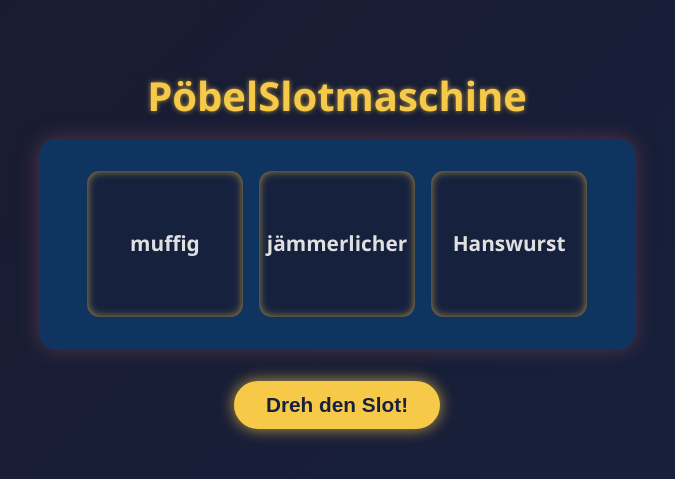
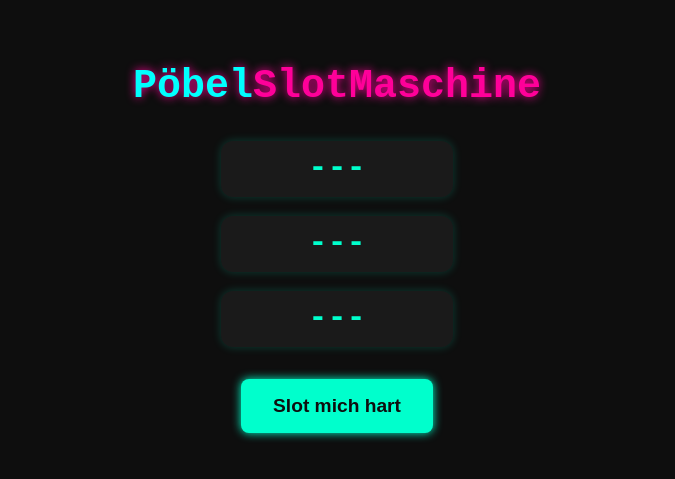
Before and after one commit to powlrand/poebelslotmaschine, a plain HTML site: page index.html in a window 1280 px wide. Shown: the part 181-660 px from the top of the page, without its empty margins (303-978 px from the left). Drawn offline with Linux system fonts and the light colour scheme.

Commit message:
Update index.html

```diff
--- a/index.html
+++ b/index.html
@@ -2,159 +2,130 @@
 <html lang="de">
   <head>
     <meta charset="UTF-8" />
-<meta name="viewport" content="width=device-width, initial-scale=1" />
-<title>PöbelSlotmaschine</title>
+    <meta name="viewport" content="width=device-width, initial-scale=1.0" />
+    <title>PöbelSlotMaschine</title>
     <style>
       body {
-    font-family: 'Segoe UI', Tahoma, Geneva, Verdana, sans-serif;
-    background: linear-gradient(135deg, #1a1a2e, #16213e);
-    color: #e0e0e0;
         margin: 0;
+        font-family: 'Courier New', Courier, monospace;
+        background: #0e0e0e;
+        color: #00ffcc;
         display: flex;
         flex-direction: column;
-    min-height: 100vh;
         align-items: center;
         justify-content: center;
+        height: 100vh;
         padding: 1rem;
       }
 
       h1 {
         font-size: 2.5rem;
-    margin-bottom: 1rem;
-    color: #f7c948;
-    text-shadow: 0 0 5px #f7c948aa;
+        text-align: center;
+        margin-bottom: 2rem;
+        color: #ff0099;
+        text-shadow: 0 0 10px #ff0099;
       }
 
-  #machine {
-    background: #0f3460;
-    border-radius: 1rem;
-    padding: 2rem 3rem;
-    box-shadow: 0 0 20px #53354a;
+      .slot-container {
         display: flex;
-    gap: 1rem;
-    max-width: 500px;
-    width: 90vw;
-    justify-content: center;
+        flex-direction: column;
+        gap: 1.2rem;
+        align-items: center;
+        font-size: 2rem;
+        font-weight: bold;
+        min-height: 8rem;
       }
 
       .slot {
-    background: #16213e;
-    border-radius: 0.8rem;
-    width: 30%;
-    min-height: 130px;
-    display: flex;
-    align-items: center;
-    justify-content: center;
-    font-weight: bold;
-    font-size: 1.3rem;
-    line-height: 1.3;
-    color: #e0e0e0;
-    padding: 0.5rem;
-    box-shadow: inset 0 0 8px #f7c948aa;
-    user-select: none;
-    white-space: pre-line; /* damit \n sichtbar sind */
+        min-width: 200px;
         text-align: center;
-    transition: font-size 0.3s ease;
+        padding: 0.5rem 1rem;
+        border-radius: 12px;
+        background: #1a1a1a;
+        box-shadow: 0 0 10px #00ffcc33;
+        min-height: 2.5rem;
       }
 
-  button#spinBtn {
+      button {
         margin-top: 2rem;
-    background: #f7c948;
+        padding: 1rem 2rem;
+        background: #00ffcc;
+        color: #0e0e0e;
         border: none;
-    padding: 0.75rem 2rem;
-    border-radius: 9999px;
-    font-weight: 700;
-    font-size: 1.3rem;
-    color: #16213e;
+        font-size: 1.2rem;
+        font-weight: bold;
+        border-radius: 8px;
         cursor: pointer;
-    box-shadow: 0 0 15px #f7c948bb;
-    transition: background-color 0.3s ease;
+        box-shadow: 0 0 10px #00ffcc;
+        transition: transform 0.2s;
       }
 
-  button#spinBtn:hover {
-    background: #d6b83c;
+      button:hover {
+        transform: scale(1.05);
       }
 
-  /* Responsive */
-  @media (max-width: 480px) {
-    #machine {
-      flex-direction: column;
-      max-width: 320px;
-      padding: 1rem 1.5rem;
+      @media (max-width: 600px) {
+        h1 {
+          font-size: 2rem;
         }
-    .slot {
-      width: 100%;
-      min-height: 100px;
-      font-size: 1.1rem;
-    }
-    button#spinBtn {
-      width: 100%;
-      font-size: 1.2rem;
+        .slot-container {
+          font-size: 1.5rem;
         }
       }
     </style>
   </head>
   <body>
-
-<h1>PöbelSlotmaschine</h1>
-
-<div id="machine">
-  <div id="slot1" class="slot">--</div>
-  <div id="slot2" class="slot">--</div>
-  <div id="slot3" class="slot">--</div>
+    <h1><span style="color:#00ffff">Pöbel</span>Slot<span style="color:#ff0099">Maschine</span></h1>
+    <div class="slot-container">
+      <div id="slot1" class="slot">---</div>
+      <div id="slot2" class="slot">---</div>
+      <div id="slot3" class="slot">---</div>
     </div>
-
-<button id="spinBtn">Dreh den Slot!</button>
+    <button onclick="spin()" class="spin-button">
+  Slot mich hart
+</button>
 
     <script>
       let words = null;
 
       async function loadWords() {
-    try {
-      const response = await fetch('words.json');
-      if (!response.ok) throw new Error('Fehler beim Laden der Wortliste');
-      words = await response.json();
-    } catch (e) {
-      alert('Wortliste konnte nicht geladen werden: ' + e.message);
-      console.error(e);
-    }
+        const res = await fetch("words.json");
+        words = await res.json();
+        words.genders = [words.fem, words.masc];
       }
 
       function getRandom(arr) {
         return arr[Math.floor(Math.random() * arr.length)];
       }
 
-  // Slot animieren, mit option bold
-  function spinSlot(id, text, bold = false) {
+      function animateSlot(id, word, duration = 600) {
         const el = document.getElementById(id);
-    el.style.fontWeight = bold ? '900' : '600';
-    el.textContent = text;
+        let i = 0;
+        const interval = setInterval(() => {
+          el.innerText = getRandom([...words.adj1, ...words.fem.adj2, ...words.masc.adj2, ...words.fem.nouns, ...words.masc.nouns]);
+          i++;
+        }, 50);
+
+        setTimeout(() => {
+          clearInterval(interval);
+          el.innerText = word;
+        }, duration);
       }
 
       async function spin() {
         if (!words) await loadWords();
 
         const adj1 = getRandom(words.adj1);
-    // Array der Geschlechter-Objekte für Zufallsauswahl
-    const genders = [words.masc, words.fem];
-    const genderBlock = getRandom(genders);
-
+        const genderBlock = getRandom(words.genders);
         const adj2 = getRandom(genderBlock.adj2);
         const noun = getRandom(genderBlock.nouns);
 
-    spinSlot("slot1", adj1, true);
-    spinSlot("slot2", adj2);
-    spinSlot("slot3", noun, true);
+        animateSlot("slot1", adj1);
+        animateSlot("slot2", adj2);
+        animateSlot("slot3", noun);
       }
 
-  document.getElementById('spinBtn').addEventListener('click', spin);
-
-  // Optional: Beim Laden sofort laden und direkt generieren
-  window.addEventListener('load', async () => {
-    await loadWords();
-    spin();
-  });
+      loadWords();
     </script>
-
   </body>
 </html>
```
Lines whose indentation alone changed are shown as unchanged.
